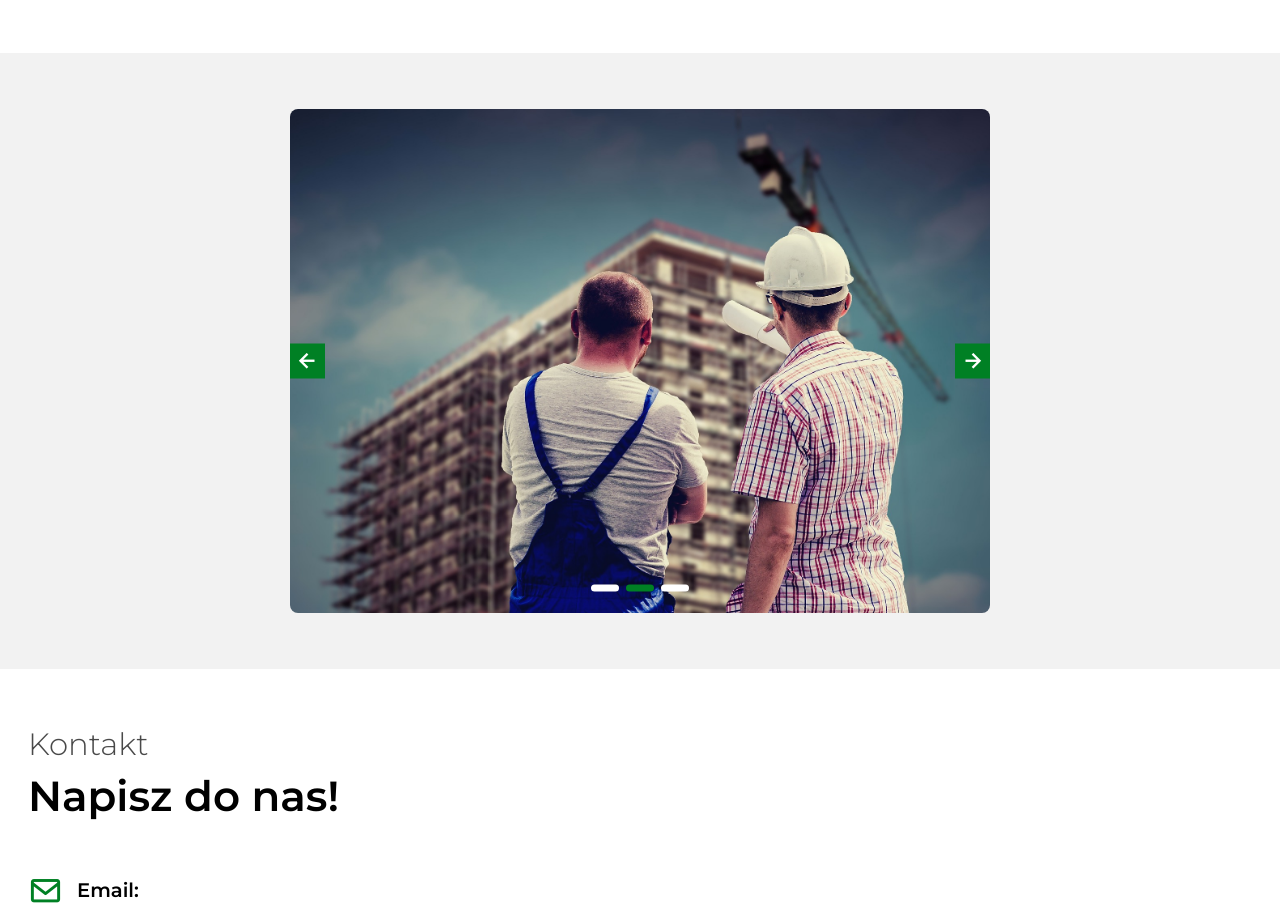
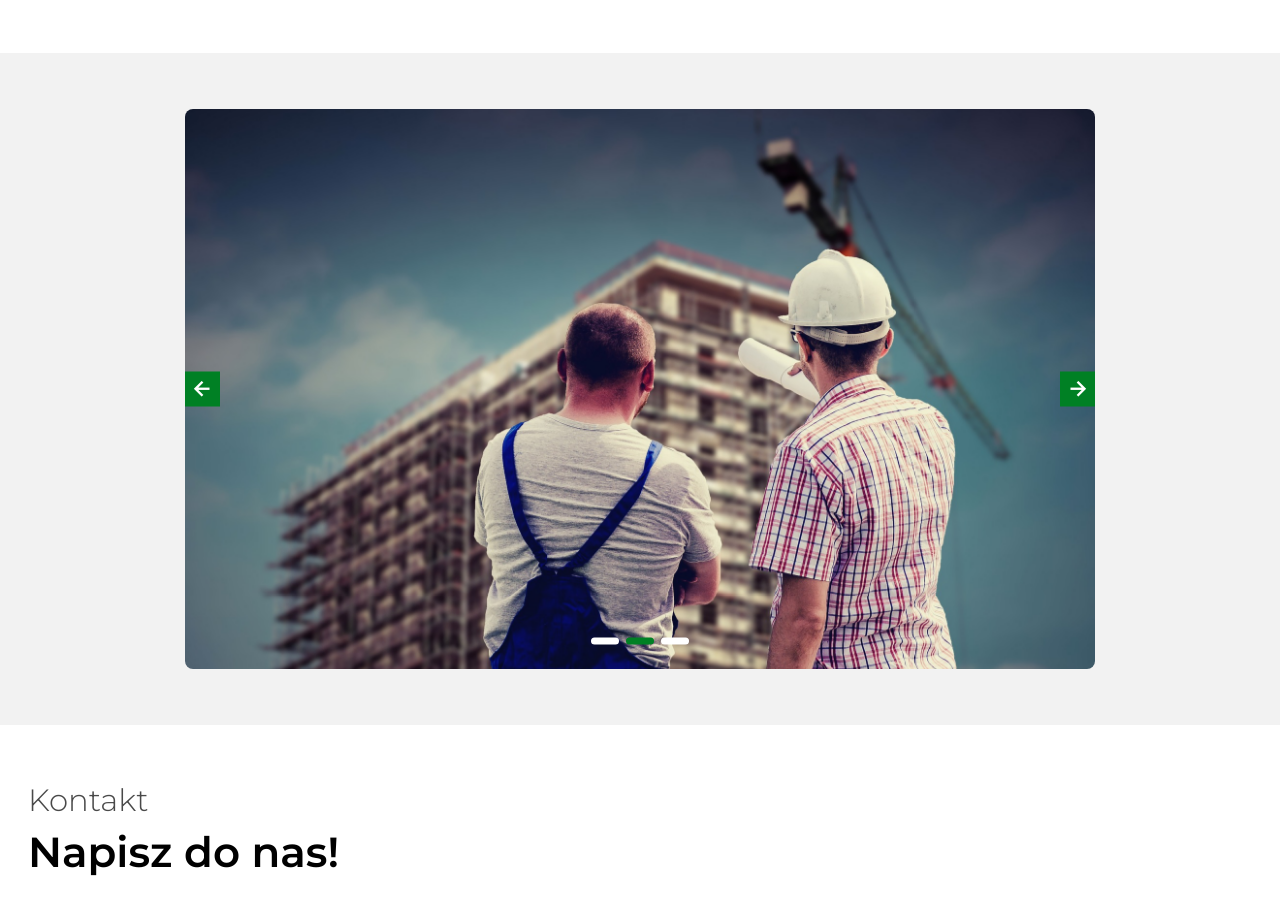
Before and after one commit to patrykkawiak/Rebax, a website: page index.html in a window 1280 px wide. Shown: the part 3010-3919 px from the top of the page. Drawn offline with nearby package versions, Linux system fonts and the light colour scheme; files that its build step writes are made by us from their sources; grey boxes are pictures that could not be loaded; files whose address does not match are found by name.

Commit message:
fixed all

```diff
--- a/src/sass/main.scss
+++ b/src/sass/main.scss
@@ -693,6 +693,15 @@ footer {
 	html {
 		font-size: 87.5%;
 	}
+	.galery {
+		.slider-container {
+			.slider {
+				display: block;
+				height: 40rem;
+				width: 65rem;
+			}
+		}
+	}
 }
 
 @keyframes reval {
```
